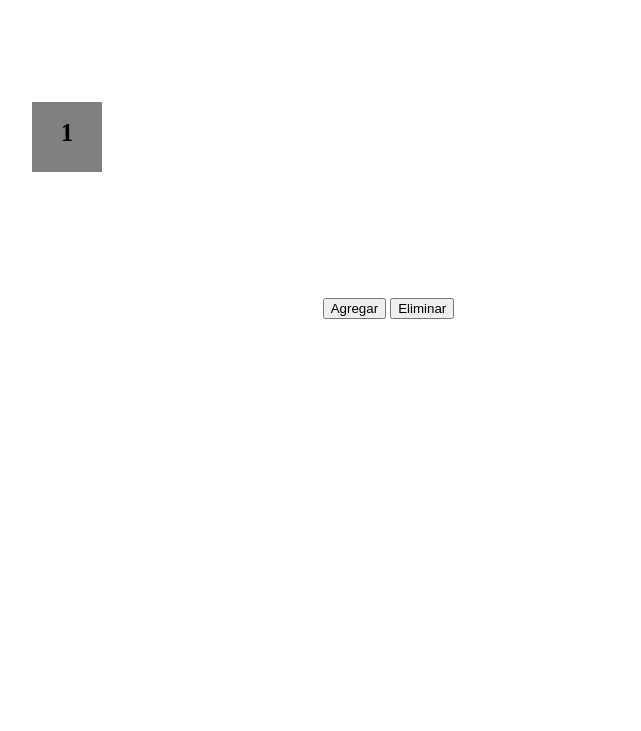
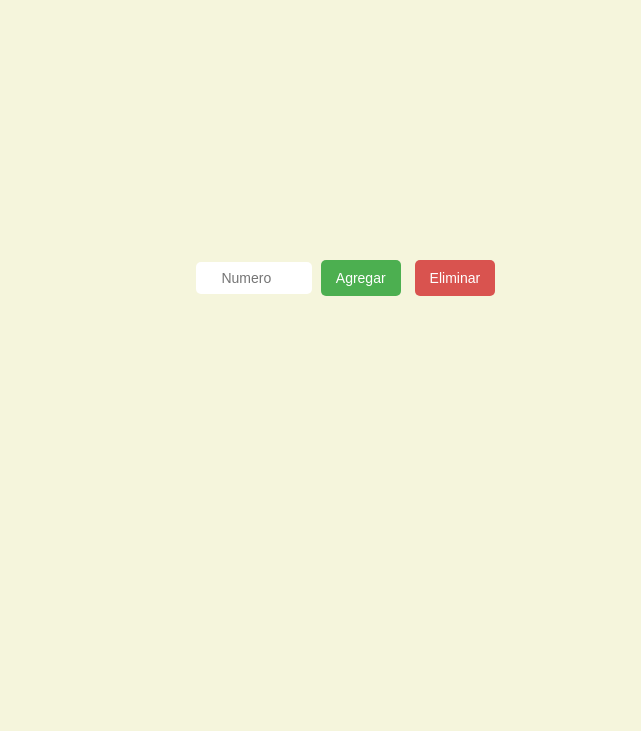
Before and after one commit to x0ttik/Personal, a plain HTML site: page Pilas y colas/colas.html in a window 1280 px wide. Shown: the part 69-800 px from the top of the page, without its empty margins (292-933 px from the left). Drawn offline with Linux system fonts and the light colour scheme.

Commit message:
Se agrega el proyecto completo

```diff
--- a/Pilas y colas/colas.css
+++ b/Pilas y colas/colas.css
@@ -1,28 +1,98 @@
-.titulo{
+/*  estilo generales  */
+.fondo {
+    background-color: beige;
+    }
+
+.titulo {
     font-size: 30px;
-    padding-left: 40%;
+    text-align: center;
+    margin-top: 20px;
 }
 
-.formatoCola{
-    padding-top: 5%;
-    padding-left: 25%;
+/*  contenedor de pila  */
+.formatoPila {
+    display: flex;            /* apila en fila */
+    flex-direction: row;
+    justify-content: center;
+    align-items: flex-end;
+    gap: 10px;
+    padding: 40px;
+    min-height: 150px;
 }
 
-.caja{
-    background-color: grey;
+/*  cajas  */
+.caja {
+    background-color: #555;
     width: 70px;
     height: 70px;
+    border: 2px solid white;
+    display: flex;
+    justify-content: center;
+    align-items: center;
+    font-size: 25px;
+    color: white;
+    border-radius: 8px;
+    opacity: 0;
+    transform: translateY(40px);
+    animation: aparecer 0.4s ease forwards;
 }
 
-.numero{
-    font-size: 25px;
-    padding: center;
+/*  animacion al agregar  */
+@keyframes aparecer {
+    from {
+        opacity: 0;
+        transform: translateY(40px);
+    }
+    to {
+        opacity: 1;
+        transform: translateY(0);
+    }
+}
+
+/*  animacion al eliminar  */
+@keyframes desaparecer {
+    from {
+        opacity: 1;
+        transform: scale(1);
+    }
+    to {
+        opacity: 0;
+        transform: scale(0.5);
+    }
+}
+/*  botones  */
+.alineacionBotones {
     text-align: center;
-    padding-top: 25%;
-    }
+    margin-top: 20px;
+}
+input {
+    padding: 8px;
+    width: 100px;
+    text-align: center;
+    font-size: 14px;
+    border-radius: 5px;
+    border: none;
+    outline: none;
+}
+button {
+    margin: 5px;
+    padding: 10px 15px;
+    font-size: 14px;
+    cursor: pointer;
+    background-color: #4caf50;
+    color: white;
+    border: none;
+    border-radius: 5px;
+    transition: 0.3s;
+}
+button:hover {
+    background-color: #45a049;
+}
 
-.formatoBotones{
-    padding-top: 10%;
-    padding-left: 48%;
-    padding-right: 100px;
+button#eliminar {
+    background-color: #d9534f;
 }
+
+button#eliminar:hover {
+    background-color: #c9302c;
+}
--- a/Pilas y colas/colas.html
+++ b/Pilas y colas/colas.html
@@ -1,23 +1,23 @@
 <!DOCTYPE html>
-<html lang="en">
+<html lang="es">
 <head>
     <meta charset="UTF-8">
     <meta name="viewport" content="width=device-width, initial-scale=1.0">
-    <title>Document</title>
+    <title>Colas</title>
     <link rel="stylesheet" href="colas.css">
+</head>
+<body class="fondo">
+<h1 class="titulo">Representacion visual de colas</h1>
 
-</head>
-<body>
-    <h1 class = "titulo"> Representacion visual de colas</h1>
+<div class="formatoPila" id="contenedor"></div>
 
-    <div class = "formatoCola">
-        <div class = "caja"> <h4 class="numero"> 1 </h4> </div>
-    </div>
+<div class="alineacionBotones formatoBotones">
+    <input type="number" id="valor" placeholder="Numero">
+    <button onclick="apilar()"> Agregar </button>
+    <button id="eliminar" onclick="desapilar()">Eliminar</button>
+</div>
 
-    <div class="formatoBotones">
-        <button type="submit" id="agregar"> Agregar </button>
-        <button type="submit" id="eliminar"> Eliminar </button>
-    </div>
+<script src="colas.js"> </script>
 
 </body>
 </html>
--- /dev/null
+++ b/Pilas y colas/colas.js
@@ -0,0 +1,37 @@
+let pila = [];
+
+function apilar() {
+    let valor = document.getElementById("valor").value;
+    if (valor === "") return;
+
+    pila.push(valor);
+    mostrarPila();
+    document.getElementById("valor").value = "";
+}
+
+function desapilar() {
+    if (pila.length === 0) return;
+
+    // animar eliminacion del primer elemento
+    const contenedor = document.getElementById("contenedor");
+    const primeraCaja = contenedor.firstElementChild;
+
+    if (primeraCaja) {
+        primeraCaja.style.animation = "desaparecer 0.4s ease forwards";
+        setTimeout(() => {
+            pila.shift();  // elimina el primero
+            mostrarPila();
+        }, 400); // espera a que termine la animacion
+    }
+}
+
+function mostrarPila() {
+    const contenedor = document.getElementById("contenedor");
+    contenedor.innerHTML = "";
+    for (let i = 0; i < pila.length; i++) {
+        const div = document.createElement("div");
+        div.className = "caja";
+        div.textContent = pila[i];
+        contenedor.appendChild(div);
+    }
+}
--- a/Pilas y colas/index.css
+++ b/Pilas y colas/index.css
@@ -1,15 +1,19 @@
+.fondo{
+    background-color: beige;
+}
+
 .titulo{
     font-size: 50px;
-    padding-left: 45%;
+    text-align: center;
 }
 
 .subtitulo{
     font-size: 30px;
-    padding-left: 40%;
+    text-align: center;
 }
 
 #tituloDiferencias{
-    padding-left: 25%;
+    text-align: center;
 }
 
 .texto{
@@ -18,16 +22,19 @@
 
 .texto_secundario{
     font-size: 15px;
+    text-align: center;
 }
 
 .tituloLista{
     font-size: 25px;
+    padding-left: 20%;
 }
 
 .lista{
     font-size: 15px;
     padding-bottom: 4px;
     padding-right: 4px;
+    padding-left: 20%;
 }
 
 .textoLista{
@@ -41,4 +48,12 @@
 
 .tituloVisual{
     font-size: 20px;
+    text-align: center;
 }
+
+.caja_visual{
+    width: 100%;
+    height: 50px;
+    text-align: center;
+    display: inline;
+}
--- a/Pilas y colas/pilas.css
+++ b/Pilas y colas/pilas.css
@@ -1,6 +1,10 @@
+.fondo{
+    background-color: beige;
+}
+
 .titulo{
     font-size: 30px;
-    padding-left: 40%;
+    text-align: center;
 }
 
 .formatoPila{
```
Also changed, not shown: Pilas y colas/index.html (+4 -7 lines), Pilas y colas/pilas.html (+4 -4 lines), Pilas y colas/pilas.js (+6 -3 lines), Pilas y colas/index.js (deleted), 1 other file.
